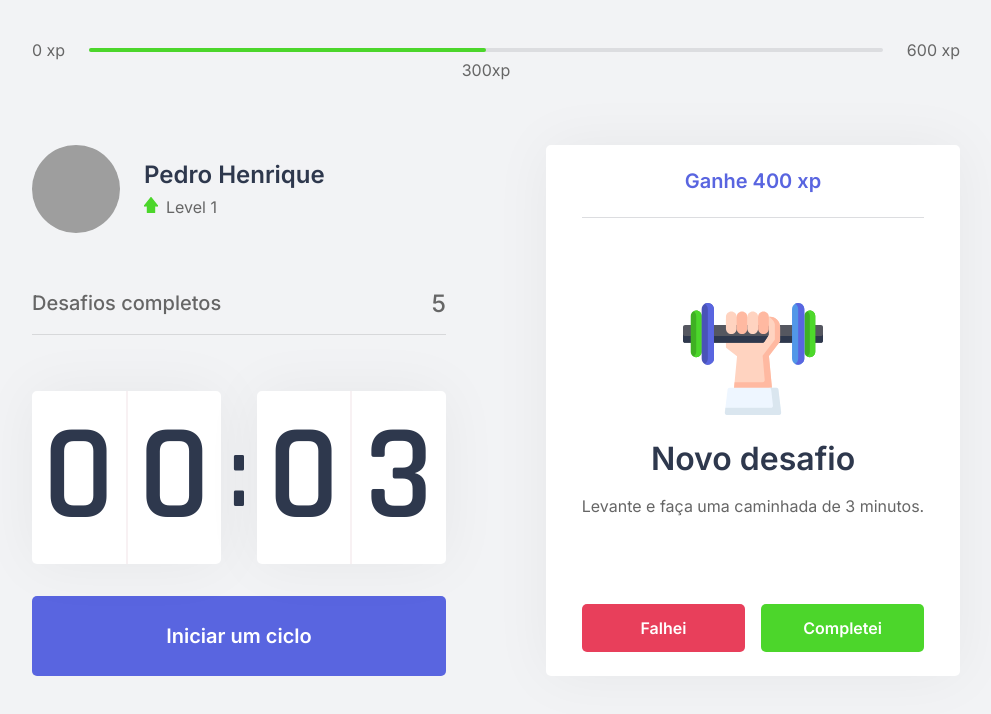
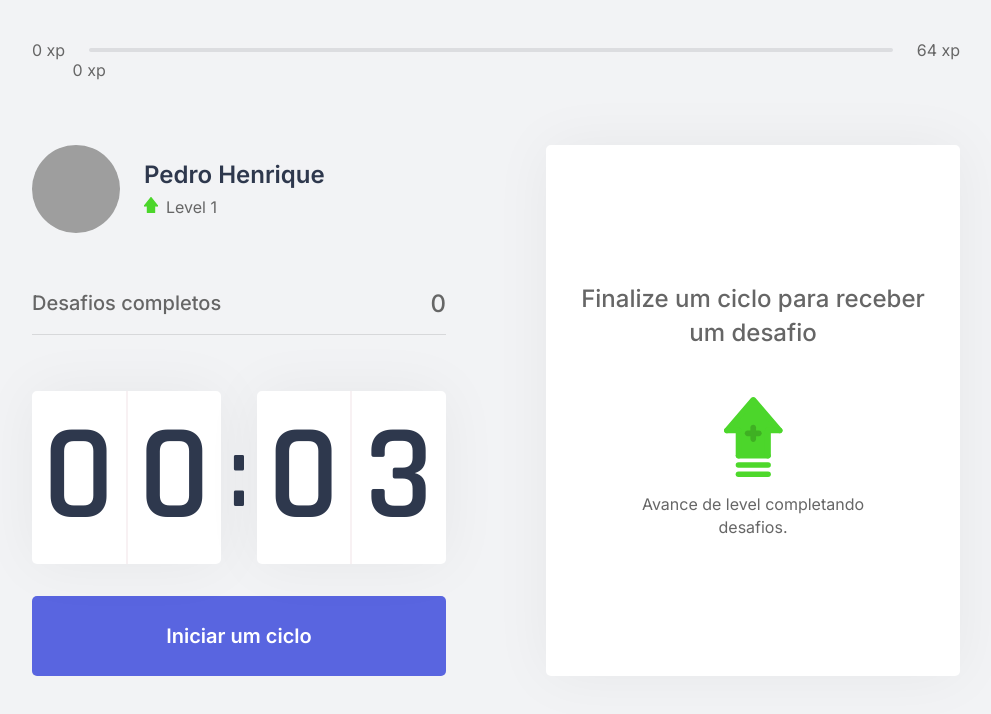
Before and after one commit to Henrickqt/moveit, a Next.js app: page / in a window 1280 px wide. Shown: the top 714 px of the page, without its empty margins (144-1135 px from the left). Built offline with nearby package versions, Linux system fonts and the light colour scheme; grey boxes are pictures that could not be loaded.

Commit message:
ChallengesContext main rules

```diff
--- /dev/null
+++ b/challenges.json
@@ -0,0 +1,62 @@
+[
+  {
+    "type": "body",
+    "description": "Estique um de seus braços com a palma da mão virada para frente e puxe os dedos para cima por 10 segundos por mão.",
+    "amount": 80
+  },
+  {
+    "type": "body",
+    "description": "Estique seu braço contra o peito e puxe-o utilizando o outro braço por 10 segundos por braço.",
+    "amount": 60
+  },
+  {
+    "type": "body",
+    "description": "Puxe seu pescoço com a ajuda da mão para a direita e para a esquerda, permanecendo na posição por alguns segundos.",
+    "amount": 70
+  },
+  {
+    "type": "body",
+    "description": "Com as duas mãos na parte de trás da cabeça, leve-a para baixo, alongando a parte de trás da região.",
+    "amount": 60
+  },
+  {
+    "type": "body",
+    "description": "Cruze as pernas e desça com as mãos esticadas em direção ao chão. Repita o movimento com a outra perna na frente.",
+    "amount": 100
+  },
+  {
+    "type": "body",
+    "description": "Sentado, abra as pernas e tente encostar as palmas das mãos no chão, repita 3 vezes por 5 segundos.",
+    "amount": 80
+  },
+  {
+    "type": "body",
+    "description": "Puxe o joelho de encontro ao peito e segure, troque de perna após 10 segundos.",
+    "amount": 50
+  },
+  {
+    "type": "body",
+    "description": "Sentado, cruze uma perna e incline seu tronco à frente, troque de perna após 10 segundos.",
+    "amount": 80
+  },
+  {
+    "type": "eye",
+    "description": "Sentado, feche os olhos e cubra-os com as palmas da mão durante 2 minutos, depois abra normalmente.",
+    "amount": 90
+  },
+  {
+    "type": "eye",
+    "description": "Em algum ambiente aberto, olhe o mais longe que puder em quatro direções por 3s, mexa apenas os olhos. Repita 3 vezes.",
+    "amount": 140
+  },
+  {
+    "type": "eye",
+    "description": "Usando os polegares, massage a área abaixo das sobrancelhas em movimentos circulares por 15 segundos.",
+    "amount": 70
+  },
+  {
+    "type": "body",
+    "description": "Em pé, gire a cintura o máximo que puder para a esquerda, segure por cinco segundos. Repita para a direita.",
+    "amount": 90
+  }
+]
--- a/src/components/ChallengeBox.tsx
+++ b/src/components/ChallengeBox.tsx
@@ -4,28 +4,25 @@
 import styles from '../styles/components/ChallengeBox.module.css';
 
 export function ChallengeBox() {
-  const contextData = useContext(ChallengesContext);
-  const hasActiveChallenge = true;
-
-  console.log(contextData);
+  const { activeChallenge, resetChallenge } = useContext(ChallengesContext);
 
   return (
     <div className={styles.challengeBoxContainer}>
-      {hasActiveChallenge ? (
+      {activeChallenge ? (
         <div className={styles.challengeActive}>
-          <header>Ganhe 400 xp</header>
+          <header>Ganhe {activeChallenge.amount} xp</header>
 
           <main>
-            <img src="icons/body.svg" alt="Icon"/>
+            <img src={`icons/${activeChallenge.type}.svg`} alt="Icon"/>
             <strong>Novo desafio</strong>
-            <p>Levante e faça uma caminhada de 3 minutos.</p>
+            <p>{activeChallenge.description}</p>
           </main>
 
           <footer>
             <button
               type="button"
               className={styles.challengeFailedButton}
-              onClick={() => {}}
+              onClick={resetChallenge}
             >
               Falhei
             </button>
--- a/src/components/CompletedChallenges.tsx
+++ b/src/components/CompletedChallenges.tsx
@@ -1,10 +1,15 @@
+import { useContext } from 'react';
+import { ChallengesContext } from '../contexts/ChallengesContext';
+
 import styles from '../styles/components/CompletedChallenges.module.css';
 
 export function CompletedChallenges() {
+  const { challengesCompleted } = useContext(ChallengesContext);
+
   return (
     <div className={styles.completedChallengesContainer}>
       <span>Desafios completos</span>
-      <span>5</span>
+      <span>{challengesCompleted}</span>
     </div>
   );
 }
--- a/src/components/ExperienceBar.tsx
+++ b/src/components/ExperienceBar.tsx
@@ -1,19 +1,26 @@
+import { useContext } from 'react';
+import { ChallengesContext } from '../contexts/ChallengesContext';
+
 import styles from '../styles/components/ExperienceBar.module.css';
 
 export function ExperienceBar() {
+  const { currentExperience, experienceToNextLevel } = useContext(ChallengesContext);
+
+  const percentToNextLevel = Math.round((currentExperience * 100) / experienceToNextLevel);
+
   return (
     <header className={styles.experienceBar}>
       <span>0 xp</span>
       <div>
-        <div style={{ width: '50%' }} />
+        <div style={{ width: `${percentToNextLevel}%` }} />
         <span
           className={styles.currentExperience}
-          style={{ left: '50%' }}
+          style={{ left: `${percentToNextLevel}%` }}
         >
-          300xp
+          {currentExperience} xp
         </span>
       </div>
-      <span>600 xp</span>
+      <span>{experienceToNextLevel} xp</span>
     </header>
   );
 }
--- a/src/contexts/ChallengesContext.tsx
+++ b/src/contexts/ChallengesContext.tsx
@@ -1,11 +1,22 @@
 import { createContext, ReactNode, useState } from 'react';
+
+import challenges from '../../challenges.json';
+
+interface Challenge {
+  type: 'body' | 'eye';
+  description: string;
+  amount: number;
+}
 
 interface ChallengeContextData {
   level: number;
   currentExperience: number;
+  experienceToNextLevel: number;
   challengesCompleted: number;
+  activeChallenge : Challenge;
   levelUp: () => void;
   startNewChallenge: () => void;
+  resetChallenge: () => void;
 }
 
 interface ChallengesProviderProps {
@@ -19,12 +30,23 @@
   const [currentExperience, setCurrentExperience] = useState(0);
   const [challengesCompleted, setChallengesCompleted] = useState(0);
 
+  const [activeChallenge, setActiveChallenge] = useState(null);
+
+  const experienceToNextLevel = Math.pow((level + 1) * 4, 2);
+
   function levelUp() {
     setLevel(level + 1);
   }
 
   function startNewChallenge() {
-    console.log('New challenge');
+    const randomChallengeIndex = Math.floor(Math.random() * challenges.length);
+    const challenge = challenges[randomChallengeIndex];
+
+    setActiveChallenge(challenge);
+  }
+
+  function resetChallenge() {
+    setActiveChallenge(null);
   }
 
   return (
@@ -32,9 +54,12 @@
       value={{
         level,
         currentExperience,
+        experienceToNextLevel,
         challengesCompleted,
+        activeChallenge,
         levelUp,
-        startNewChallenge
+        startNewChallenge,
+        resetChallenge
       }}
     >
       {children}
```
